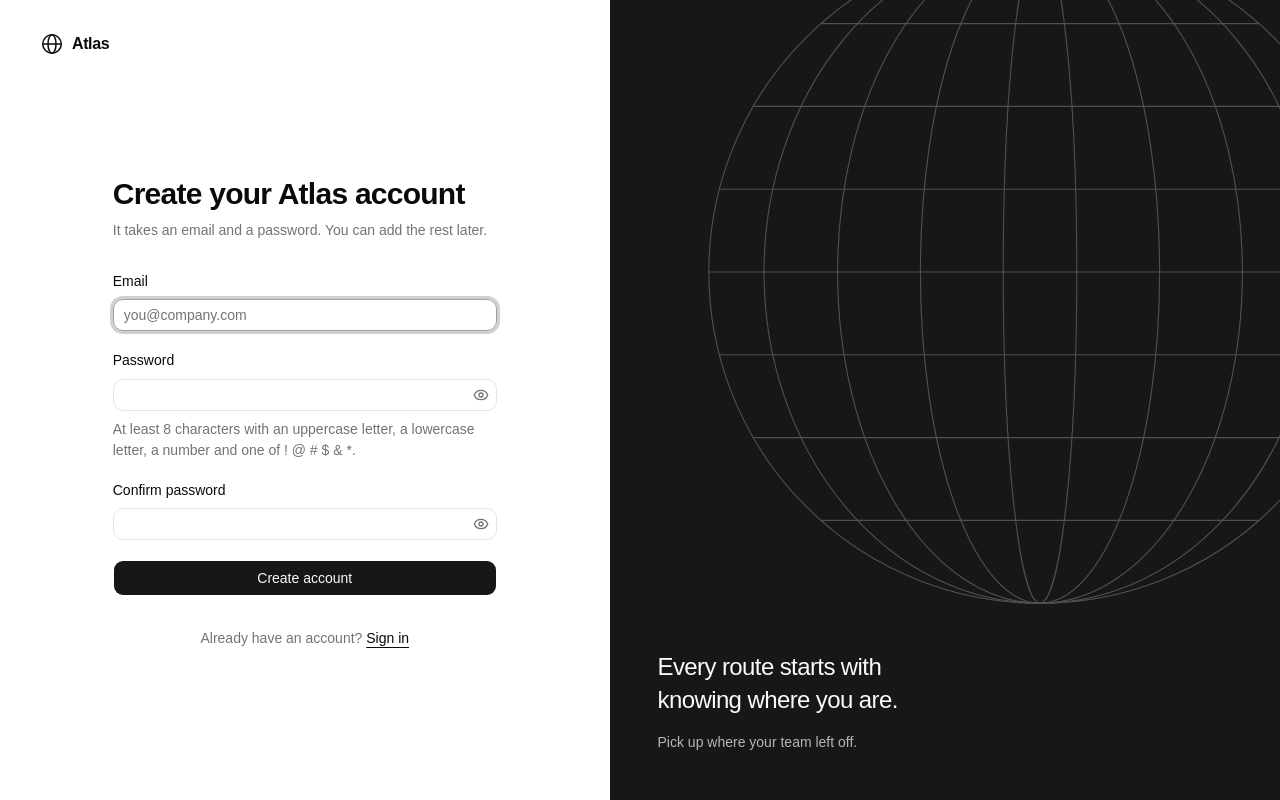
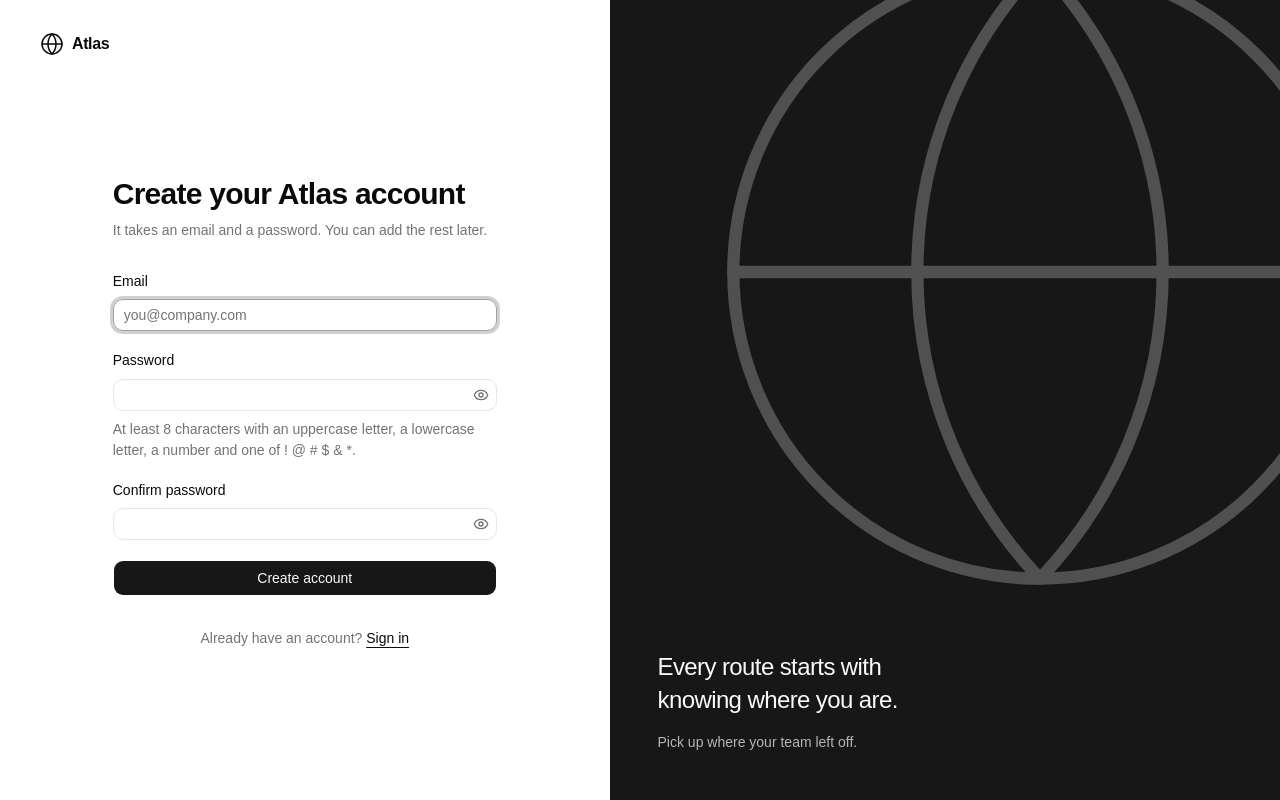
Before and after one commit to LeocidDreams/atlasHackathonu, a React (Vite) app in the folder apps/web/: page /auth/signup in a window 1280 px wide. Built offline with nearby package versions, Linux system fonts and the light colour scheme.

Commit message:
refactor(web): use lucide globe icon in auth layout
Replace the custom Atlas mark and aside SVG with GlobeIcon.

atlas team

```diff
--- a/apps/web/src/features/auth/components/auth-layout.tsx
+++ b/apps/web/src/features/auth/components/auth-layout.tsx
@@ -1,3 +1,4 @@
+import { GlobeIcon } from "lucide-react";
 import { Link } from "react-router";
 
 type AuthLayoutProps = {
@@ -20,7 +21,7 @@ export function AuthLayout({
           to="/home"
           className="flex w-fit items-center gap-2 rounded-md font-heading text-base font-semibold tracking-tight outline-none focus-visible:ring-3 focus-visible:ring-ring/50"
         >
-          <AtlasMark className="size-6" />
+          <GlobeIcon className="size-6" strokeWidth={1.5} aria-hidden="true" />
           Atlas
         </Link>
 
@@ -52,31 +53,11 @@ export function AuthLayout({
 function AuthAside() {
   return (
     <aside className="relative hidden overflow-hidden bg-primary text-primary-foreground lg:flex lg:flex-col lg:justify-end">
-      <svg
+      <GlobeIcon
         aria-hidden="true"
-        viewBox="0 0 400 400"
+        strokeWidth={0.4}
         className="absolute -top-24 -right-32 size-[46rem] opacity-25"
-        fill="none"
-        stroke="currentColor"
-        strokeWidth="0.6"
-      >
-        <circle cx="200" cy="200" r="180" />
-        {[150, 110, 65, 20].map((rx) => (
-          <ellipse key={rx} cx="200" cy="200" rx={rx} ry="180" />
-        ))}
-        {[-135, -90, -45, 0, 45, 90, 135].map((y) => {
-          const half = Math.sqrt(180 ** 2 - y ** 2);
-          return (
-            <line
-              key={y}
-              x1={200 - half}
-              x2={200 + half}
-              y1={200 + y}
-              y2={200 + y}
-            />
-          );
-        })}
-      </svg>
+      />
 
       <figure className="relative flex max-w-md flex-col gap-4 p-12">
         <blockquote className="font-heading text-2xl leading-snug font-medium tracking-tight text-balance">
@@ -89,20 +70,3 @@ function AuthAside() {
     </aside>
   );
 }
-
-function AtlasMark({ className }: { className?: string }) {
-  return (
-    <svg
-      aria-hidden="true"
-      viewBox="0 0 24 24"
-      fill="none"
-      stroke="currentColor"
-      strokeWidth="1.5"
-      className={className}
-    >
-      <circle cx="12" cy="12" r="9.25" />
-      <ellipse cx="12" cy="12" rx="4" ry="9.25" />
-      <path d="M2.75 12h18.5" />
-    </svg>
-  );
-}
```
